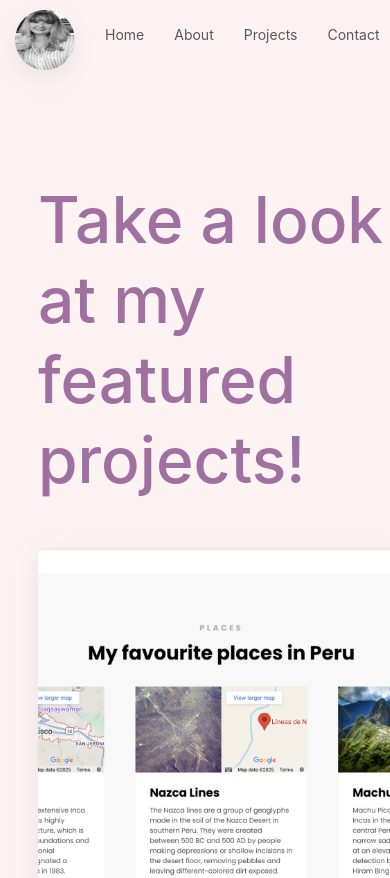
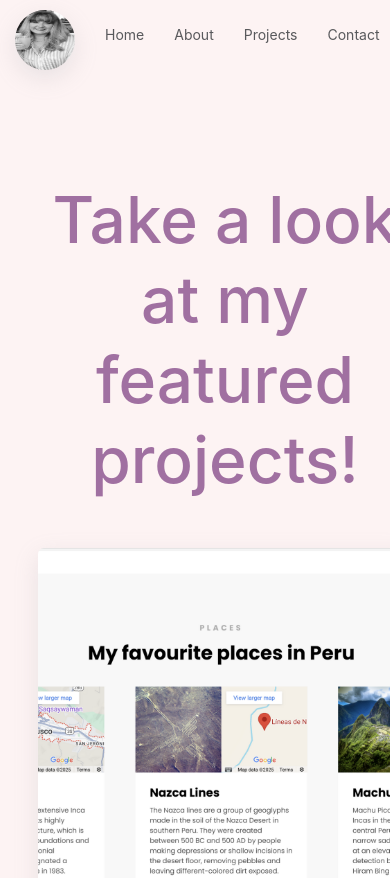
Before and after one commit to vjc1988/portfolio, a React (Create React App) app: page /Projects in a window 390 px wide. Shown: the top 878 px of the page. Built offline with nearby package versions, Linux system fonts and the light colour scheme.

Commit message:
Corrected button positioning on About.js to improve responsivity

```diff
--- a/src/Pages/About.css
+++ b/src/Pages/About.css
@@ -49,6 +49,7 @@
   }
 
   .featured-projects-btn {
+    width: fit-content;
     display: block;
     margin: 0 auto;
   }
--- a/src/Pages/Projects.css
+++ b/src/Pages/Projects.css
@@ -1,6 +1,10 @@
 .content {
   padding: 60px 20px;
   margin: 30px;
+}
+
+.project-title {
+  text-align: left;
 }
 
 img {
@@ -22,8 +26,9 @@ a {
 
 @media (max-width: 960px) {
   .project-title {
-    font-size: 10px;
+    text-align: center;
   }
+
   h3 {
     font-size: 40px;
   }
--- a/src/Pages/Projects.js
+++ b/src/Pages/Projects.js
@@ -12,7 +12,7 @@ export default function Projects() {
       <div className="content-container container">
         <div className="row">
           <div className="content">
-            <h1 className="mb-5 mt-1 text-start project-title">
+            <h1 className="project-title mb-5 mt-1">
               Take a look at my featured projects!
             </h1>
             <div className="row">
```
